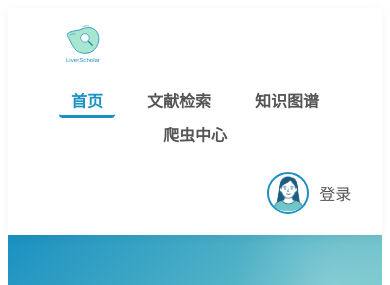
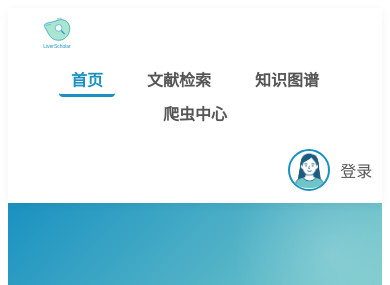
Before and after one commit to aamofe/CirrhonixClient, a Vue app: page / in a window 390 px wide. Shown: the top 285 px of the page. Built offline with nearby package versions, Linux system fonts and the light colour scheme; no server answers.

Commit message:
fix: modify header

```diff
--- a/src/api/Crawler.js
+++ b/src/api/Crawler.js
@@ -9,8 +9,6 @@ const url = {
 }
 
 export default class Crawling {
-  // ====================== 爬虫相关 ======================
-
   /**
    * 获取数据源列表
    * @returns {Promise} - API response
--- a/src/api/Literature.js
+++ b/src/api/Literature.js
@@ -14,29 +14,17 @@ const url = {
   translate: '/literature/translate',
 }
 export default class Literature {
-  static async search(query, page = 1, size = 20) {
+  static async search(query, page = 1, size = 20, sortBy = 'relevance') {
     return service.get(url.search, {
       params: {
         q: query,
         page,
         size,
+        sort_by: sortBy,
       },
     })
   }
 
-  /**
-   * 获取文献列表，支持分页和筛选
-   * @param {Object} params - 查询参数
-   * @param {string} [params.type] - 按文献类型筛选
-   * @param {string} [params.language] - 按语言筛选
-   * @param {number} [params.journal_id] - 按期刊ID筛选
-   * @param {number} [params.author_id] - 按作者ID筛选
-   * @param {string} [params.keyword] - 按关键词筛选(标题或摘要)
-   * @param {string} [params.sort='-publication_date'] - 排序方式
-   * @param {number} [params.page=1] - 页码
-   * @param {number} [params.size=20] - 每页数量
-   * @returns {Promise} API响应
-   */
   static async list(params = {}) {
     return service.get(url.list, { params })
   }
--- a/src/components/layout/HeaderComponent.vue
+++ b/src/components/layout/HeaderComponent.vue
@@ -9,10 +9,7 @@
       <nav>
         <ul>
           <li v-for="(item, index) in navItems" :key="index">
-            <router-link
-              :to="item.path"
-              :class="{ active: isActive(item.path) }"
-            >
+            <router-link :to="item.path" :class="{ active: isActive(item.path) }">
               {{ item.name }}
             </router-link>
           </li>
@@ -30,8 +27,8 @@
 </template>
 
 <script>
-import User from "@/api/User";
-import defaultAvatar from "@/assets/female.png";
+import User from "@/api/User"
+import defaultAvatar from "@/assets/female.png"
 export default {
   name: "HeaderComponent",
   data() {
@@ -45,45 +42,45 @@ export default {
         // { name: "个人中心", path: "/profile" },
       ],
       defaultAvatar,
-    };
+    }
   },
   methods: {
     isActive(path) {
       // 检查当前路由是否匹配导航项
-      return this.$route.path === path;
+      return this.$route.path === path
     },
     goToHome() {
-      this.$router.push("/");
+      this.$router.push("/")
     },
     goToProfile() {
       if (!this.username) {
-        this.$router.push("/login");
+        this.$router.push("/login")
       } else {
-        this.$router.push("/profile");
+        this.$router.push("/profile")
       }
     },
     async getProfile() {
       try {
-        const response = await User.profile();
-        const data = response.data.data;
-        this.username = data.username;
+        const response = await User.profile()
+        const data = response.data.data
+        this.username = data.username
       } catch (error) {
-        console.error(error);
+        console.error(error)
         if (error.response && error.response.status === 401) {
-          this.username = "";
+          this.username = ""
         } else {
-          this.$message.error("获取用户信息失败");
+          this.$message.error("获取用户信息失败")
         }
       }
     },
   },
   mounted() {
-    const token = localStorage.getItem("token");
+    const token = localStorage.getItem("token")
     if (token) {
-      this.getProfile();
+      this.getProfile()
     }
   },
-};
+}
 </script>
 
 <style scoped>
@@ -99,7 +96,7 @@ header {
   display: flex;
   justify-content: space-between;
   align-items: center;
-  padding: 15px 5%;
+  padding: 15px 1%;
   max-width: 1400px;
   margin: 0 auto;
 }
@@ -108,6 +105,9 @@ header {
   cursor: pointer;
   display: flex;
   align-items: center;
+  flex: 0 0 auto;
+  width: 120px;
+  /* 固定宽度，与用户区域相匹配 */
 }
 
 .logo {
@@ -116,9 +116,11 @@ header {
 }
 
 nav {
-  flex-grow: 1;
+  flex: 1 1 auto;
   display: flex;
   justify-content: center;
+  margin: 0;
+  width: 100%;
 }
 
 nav ul {
@@ -126,6 +128,8 @@ nav ul {
   list-style: none;
   margin: 0;
   padding: 0;
+  justify-content: center;
+  /* 确保列表项居中 */
 }
 
 nav ul li {
@@ -161,6 +165,10 @@ nav ul li a.active {
   padding: 6px 12px;
   border-radius: 20px;
   transition: background-color 0.3s;
+  flex: 0 0 auto;
+  width: 120px;
+  /* 固定宽度，与logo区域相匹配 */
+  justify-content: flex-end;
 }
 
 .user-area:hover {
@@ -188,9 +196,106 @@ nav ul li a.active {
 .user-area .username {
   color: #555;
   font-weight: 500;
+  font-size: 16px;
+}
+
+@media (max-width: 1100px) {
+  .header-container {
+    padding: 10px 1%;
+  }
+
+  .logo-container {
+    width: 100px;
+  }
+
+  .user-area {
+    width: 100px;
+  }
+
+  nav ul li {
+    margin: 0 8px;
+  }
+
+  nav ul li a {
+    padding: 7px 10px;
+    font-size: 16px;
+    /* 保持与原始字体相同的大小 */
+  }
+}
+
+@media (max-width: 900px) {
+  .logo {
+    height: 40px;
+  }
+
+  nav ul li {
+    margin: 0 5px;
+  }
+
+  nav ul li a {
+    font-size: 15.5px;
+    /* 增加了字体大小 */
+    padding: 6px 8px;
+  }
+
+  .avatar-container {
+    width: 34px;
+    height: 34px;
+    margin-right: 8px;
+  }
+
+  .user-area .username {
+    font-size: 15.5px;
+    /* 与导航字体保持一致 */
+  }
 }
 
 @media (max-width: 768px) {
+  .header-container {
+    flex-wrap: nowrap;
+    padding: 8px 1%;
+  }
+
+  .logo {
+    height: 36px;
+  }
+
+  .logo-container {
+    width: 90px;
+    /* 稍微增加宽度 */
+  }
+
+  .user-area {
+    width: 90px;
+    /* 稍微增加宽度 */
+    padding: 4px 6px;
+  }
+
+  nav ul li {
+    margin: 0 2px;
+    /* 稍微减少外边距，给文字留更多空间 */
+  }
+
+  nav ul li a {
+    font-size: 15px;
+    /* 增加字体大小 */
+    padding: 5px 5px;
+    /* 稍微减少内边距，保持整体布局 */
+  }
+
+  .avatar-container {
+    width: 32px;
+    height: 32px;
+    margin-right: 6px;
+  }
+
+  .user-area .username {
+    font-size: 15px;
+    /* 增加字体大小 */
+  }
+}
+
+@media (max-width: 576px) {
   .header-container {
     flex-direction: column;
     align-items: flex-start;
@@ -198,7 +303,7 @@ nav ul li a.active {
 
   nav {
     width: 100%;
-    margin: 15px 0;
+    margin: 10px 0;
   }
 
   nav ul {
@@ -211,8 +316,25 @@ nav ul li a.active {
     margin: 5px 10px;
   }
 
+  nav ul li a {
+    font-size: 16px;
+    padding: 8px 12px;
+  }
+
   .user-area {
     align-self: flex-end;
+    margin-top: 5px;
+    width: auto;
+  }
+
+  .avatar-container {
+    width: 38px;
+    height: 38px;
+    margin-right: 10px;
+  }
+
+  .user-area .username {
+    font-size: 16px;
   }
 }
 </style>
--- a/src/views/LiteratureListPage.vue
+++ b/src/views/LiteratureListPage.vue
@@ -31,13 +31,13 @@
           <p>正在加载文献...</p>
         </div>
 
-        <div v-else-if="sortedResults.length === 0" class="no-results">
+        <div v-else-if="results.length === 0" class="no-results">
           <p>抱歉，未找到符合条件的文献。</p>
           <p>请尝试修改检索词。</p>
         </div>
 
         <template v-else>
-          <literature-item v-for="article in paginatedResults" :key="article.id" :article="article"
+          <literature-item v-for="article in results" :key="article.id" :article="article"
             @view-detail="viewArticleDetail" />
 
           <div class="pagination">
@@ -93,43 +93,6 @@ export default {
     }
   },
   computed: {
-    // 排序后的结果
-    sortedResults() {
-      if (!this.results || this.results.length === 0) return []
-
-      // 克隆数组以避免修改原始数据
-      const sorted = [...this.results]
-
-      switch (this.sortBy) {
-        case 'date':
-          return sorted.sort((a, b) => {
-            // 假设有一个名为 publishDate 的字段，如果名称不同需要调整
-            const dateA = new Date(a.publishDate || 0)
-            const dateB = new Date(b.publishDate || 0)
-            return dateB - dateA // 降序(最新的在前)
-          })
-        case 'citations':
-          return sorted.sort((a, b) => {
-            // 假设有一个名为 citationCount 的字段，如果名称不同需要调整
-            const citationsA = a.citationCount || 0
-            const citationsB = b.citationCount || 0
-            return citationsB - citationsA // 降序(引用多的在前)
-          })
-        case 'relevance':
-        default:
-          // 如果已经从后端按相关性排序，则不再排序
-          return sorted
-      }
-    },
-
-    // 当前页面需要展示的结果
-    paginatedResults() {
-      // 计算当前页应该显示的数据
-      const start = (this.currentPage - 1) * this.pageSize
-      const end = start + this.pageSize
-      return this.sortedResults.slice(start, end)
-    },
-
     displayedPages() {
       const pages = []
       if (this.totalPages <= 7) {
@@ -235,8 +198,9 @@ export default {
 
       try {
         const response = await Literature.list({
-          page: 1,
-          size: this.pageSize
+          page: this.currentPage,
+          size: this.pageSize,
+          sort_by: this.sortBy  // 添加排序参数
         })
         if (response && response.data) {
           this.results = response?.data?.data?.items || []
@@ -290,11 +254,12 @@ export default {
       this.isLoading = true
 
       try {
-        // 搜索API调用
+        // 搜索API调用，传入当前页码和排序参数
         const response = await Literature.search(
           this.searchQuery,
           this.currentPage,
-          this.pageSize
+          this.pageSize,
+          this.sortBy  // 添加排序参数
         )
 
         if (response && response.data) {
@@ -316,7 +281,6 @@ export default {
         this.isLoading = false
       }
     },
-
     // 更新URL，但不重新加载页面
     updateUrl() {
       const query = { ...this.$route.query }
@@ -328,6 +292,7 @@ export default {
       }
 
       query.page = this.currentPage
+      query.sort_by = this.sortBy  // 添加排序参数到URL
 
       this.$router.replace({
         query
@@ -340,9 +305,22 @@ export default {
     },
 
     setSortBy(sort) {
-      // 前端排序，无需请求后端
+      if (this.sortBy === sort) return
+
       this.sortBy = sort
       this.currentPage = 1 // 重置到第一页
+
+      // 调用API获取新的排序结果
+      if (this.searchQuery) {
+        this.searchLiterature()
+      } else {
+        this.loadAllLiterature()
+      }
+
+      // 更新URL
+      this.updateUrl()
+
+      // 保存状态
       this.saveListState()
     },
 
@@ -356,7 +334,14 @@ export default {
       // 更新URL的页码参数
       this.updateUrl()
 
-      // 由于使用前端排序和分页，这里无需再请求API
+      // 根据当前搜索条件决定加载方式
+      if (this.searchQuery) {
+        this.searchLiterature() // 将使用this.currentPage获取对应页的数据
+      } else {
+        this.loadAllLiterature() // 将使用this.currentPage获取对应页的数据
+      }
+
+      // 保存状态
       this.saveListState()
 
       // 滚动到页面顶部以便用户查看新结果
@@ -374,17 +359,16 @@ export default {
     parseQueryParams() {
       const query = this.$route.query
 
-      if (this.hasListState && !query.q && !query.page) {
+      if (this.hasListState && !query.q && !query.page && !query.sort_by) {
         return
       }
 
       if (query.q !== undefined) {
         this.searchQuery = query.q || ""
-        if (this.searchQuery) {
-          this.searchLiterature()
-        } else {
-          this.loadAllLiterature()
-        }
+      }
+
+      if (query.sort_by) {
+        this.sortBy = query.sort_by
       }
 
       if (query.page) {
@@ -392,6 +376,13 @@ export default {
         if (!isNaN(page) && page > 0) {
           this.currentPage = page
         }
+      }
+
+      // 根据参数加载数据
+      if (this.searchQuery) {
+        this.searchLiterature()
+      } else {
+        this.loadAllLiterature()
       }
     },
   },
```
Also changed, not shown: src/components/crawl/AutoCrawler.vue (+49 -96 lines).
